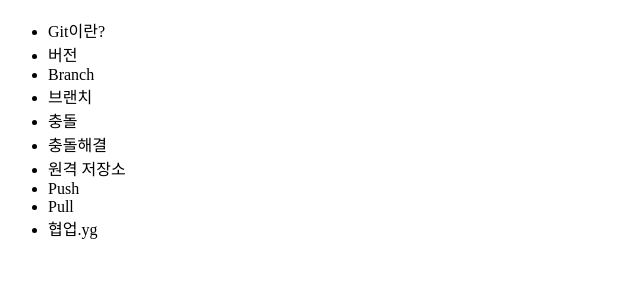
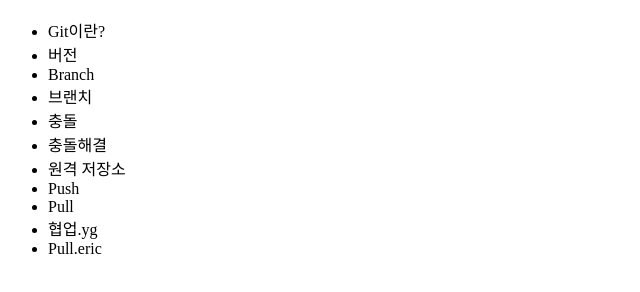
Before and after one commit to EricYG/mobilepeak_git_ericYG, a plain HTML site: page index.html in a window 1280 px wide. Shown: the part 48-340 px from the top of the page, without its empty margins (0-640 px from the left). Drawn offline with Linux system fonts and the light colour scheme.

Commit message:
pull.eric 추가

```diff
--- a/index.html
+++ b/index.html
@@ -20,6 +20,7 @@
 			<li>Push</li>
 			<li>Pull</li>
 			<li>협업.yg</li>
+			<li>Pull.eric</li>
 		</ul>
 	</body>
 </html>
```
